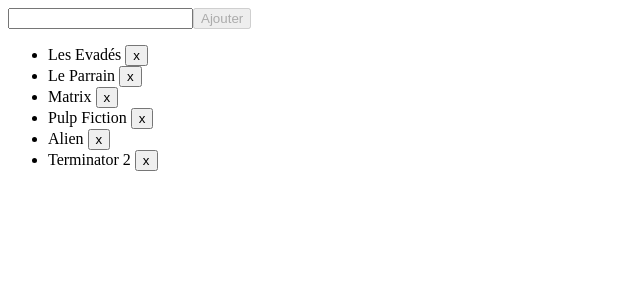
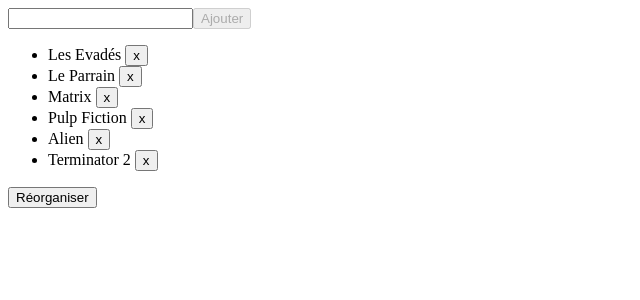
Before and after one commit to Jojoaventurier/Tutoriel-Vue.js, a Vue app in the folder List Animation/: page / in a window 1280 px wide. Shown: the top 300 px of the page, without its empty margins (0-640 px from the left). Built offline with nearby package versions, Linux system fonts and the light colour scheme.

Commit message:
shuffleArray

```diff
--- a/List Animation/src/App.vue
+++ b/List Animation/src/App.vue
@@ -6,11 +6,14 @@
 
     <TransitionGroup name="list" tag="ul"> <!--TransitionGroup ne fonctionne que si il a un enfant avec un v-for-->
       <!--On peut ajouter un tag="ul" pour ne pas avoir à mettre de balise ul en plus autour des <li>-->
+      <!--Les modes n'ont pas de sens pour un TransitionGroup-->
       <li v-for="movie in movies" :key="movie">
         {{ movie }}
         <button class="secondary" @click="removeMovie(movie)">x</button>
       </li>
     </TransitionGroup>
+
+    <button @click="randomize">Réorganiser</button>
 </template>
 
 <script setup>
@@ -33,6 +36,10 @@ const addMovie = () => {
 const removeMovie = (movie) => {
   movies.value = movies.value.filter(m => m !== movie)
 }
+
+const randomize = () => {
+  movies.value = shuffleArray(movies.value)
+}
 </script>
 
 <style>
```
